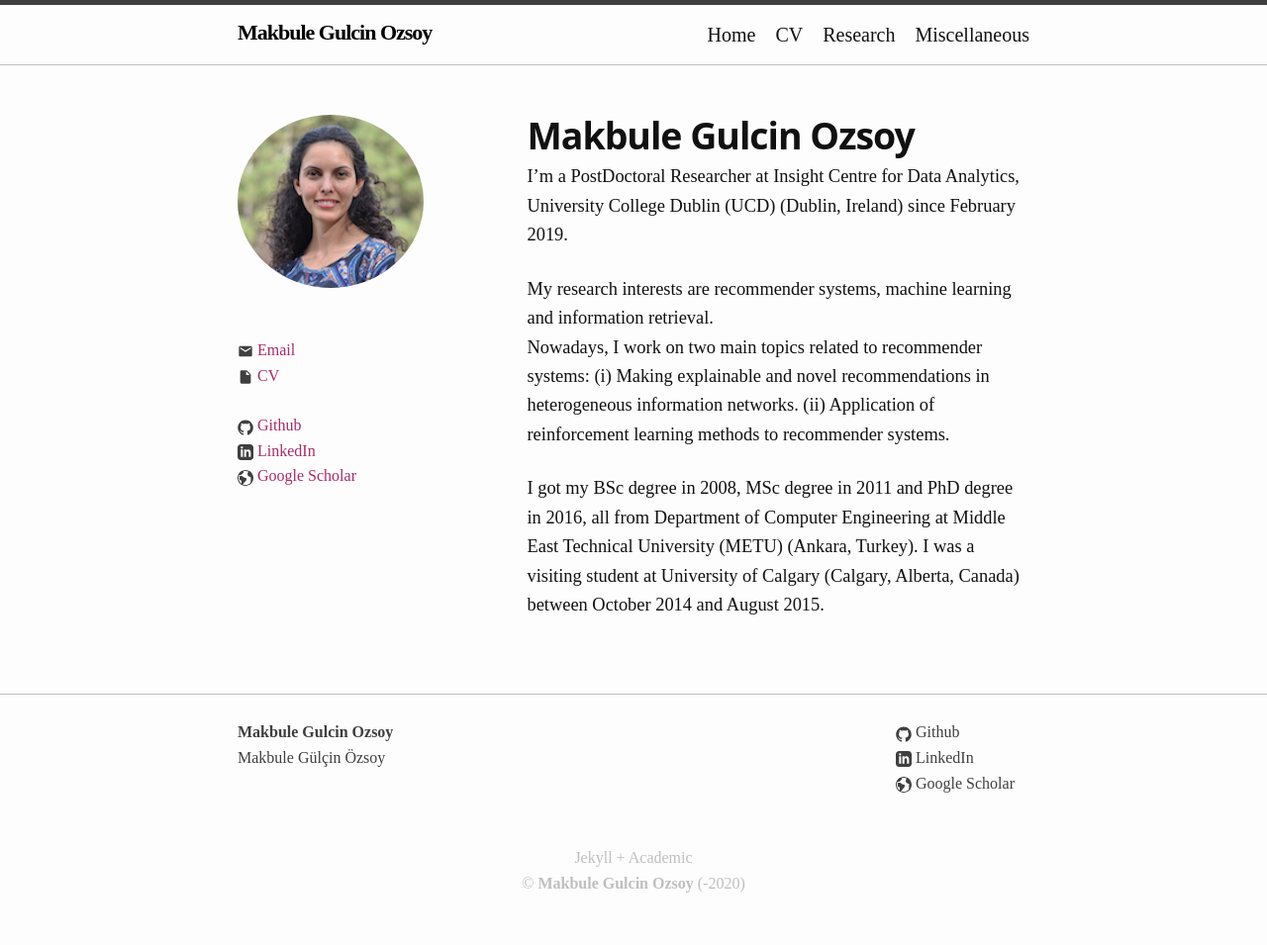
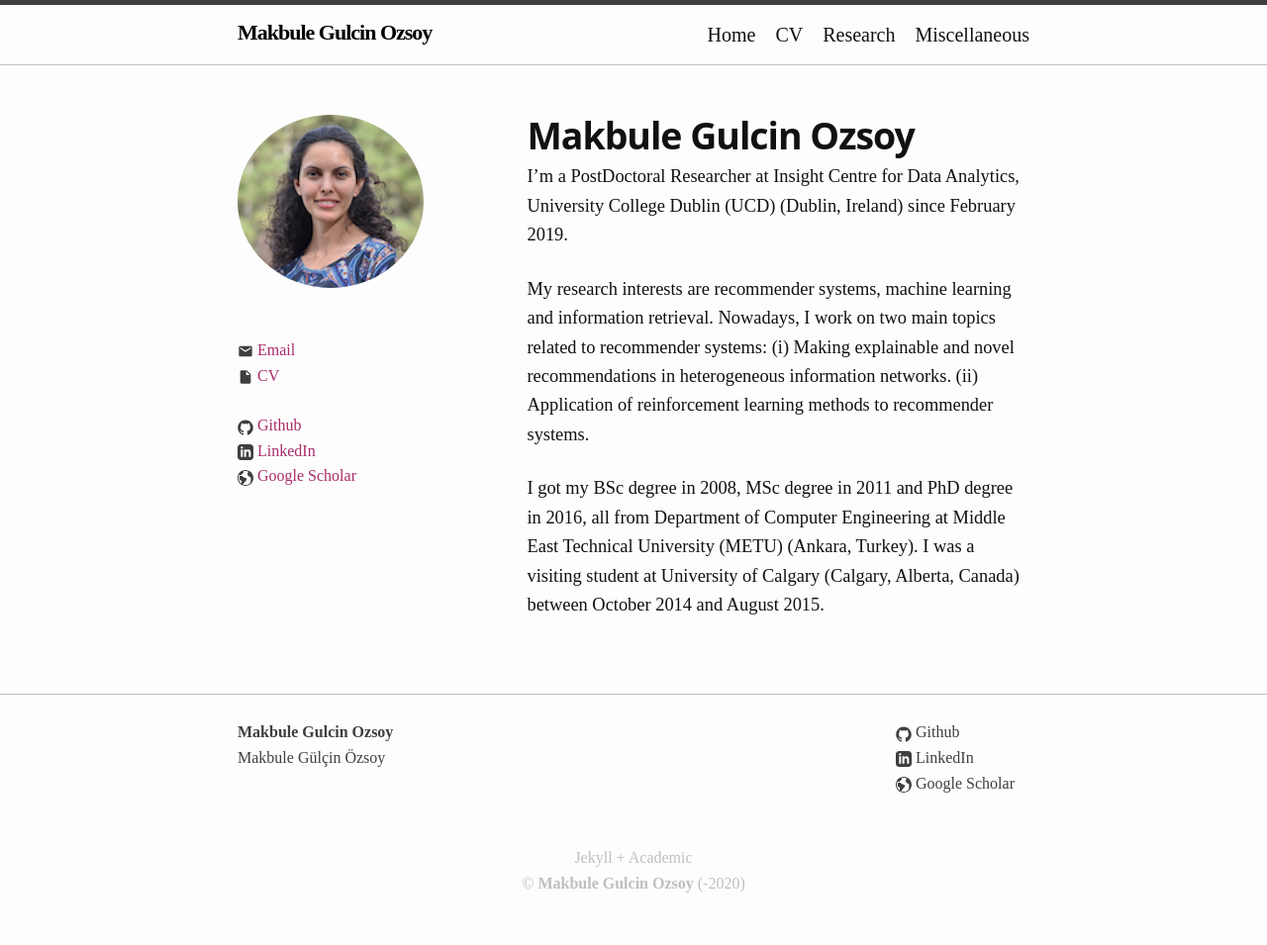
Before and after one commit to mgulcin/mgulcin.github.io, a Jekyll site: the page built from index.md, in a window 1280 px wide. Shown: the whole page at 99% size. Built offline with Jekyll 4.4.1, drawn with Linux system fonts in a browser that asks for light colours.

```diff
--- a/index.md
+++ b/index.md
@@ -9,7 +9,7 @@ nav_menu_index: '0'
 
 I'm a PostDoctoral Researcher at Insight Centre for Data Analytics, University College Dublin (UCD) (Dublin, Ireland) since February 2019.
 
-My research interests are recommender systems, machine learning and information retrieval.\
+My research interests are recommender systems, machine learning and information retrieval.
 Nowadays, I work on two main topics related to recommender systems:
 (i) Making explainable and novel recommendations in heterogeneous information networks.
 (ii) Application of reinforcement learning methods to recommender systems.
```
